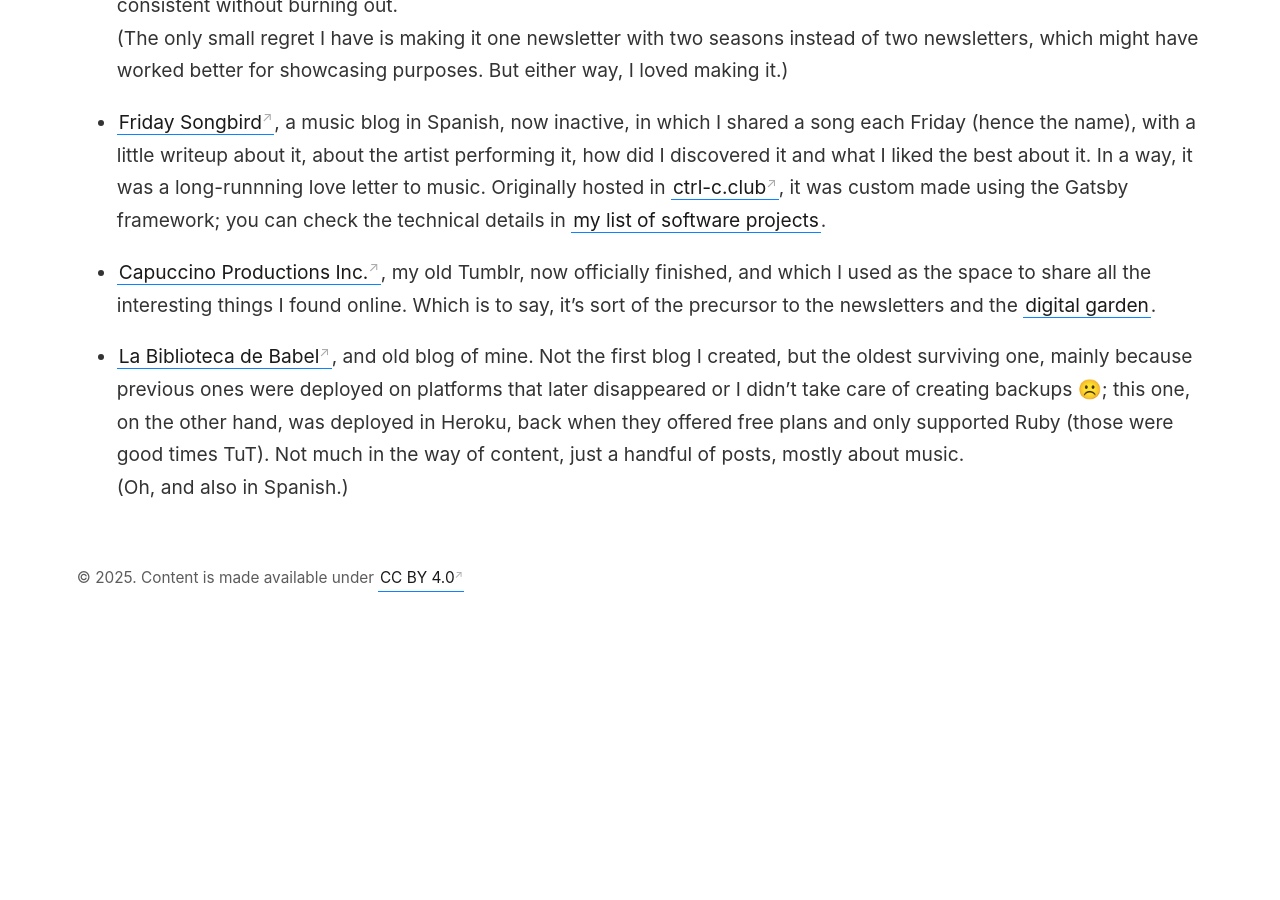
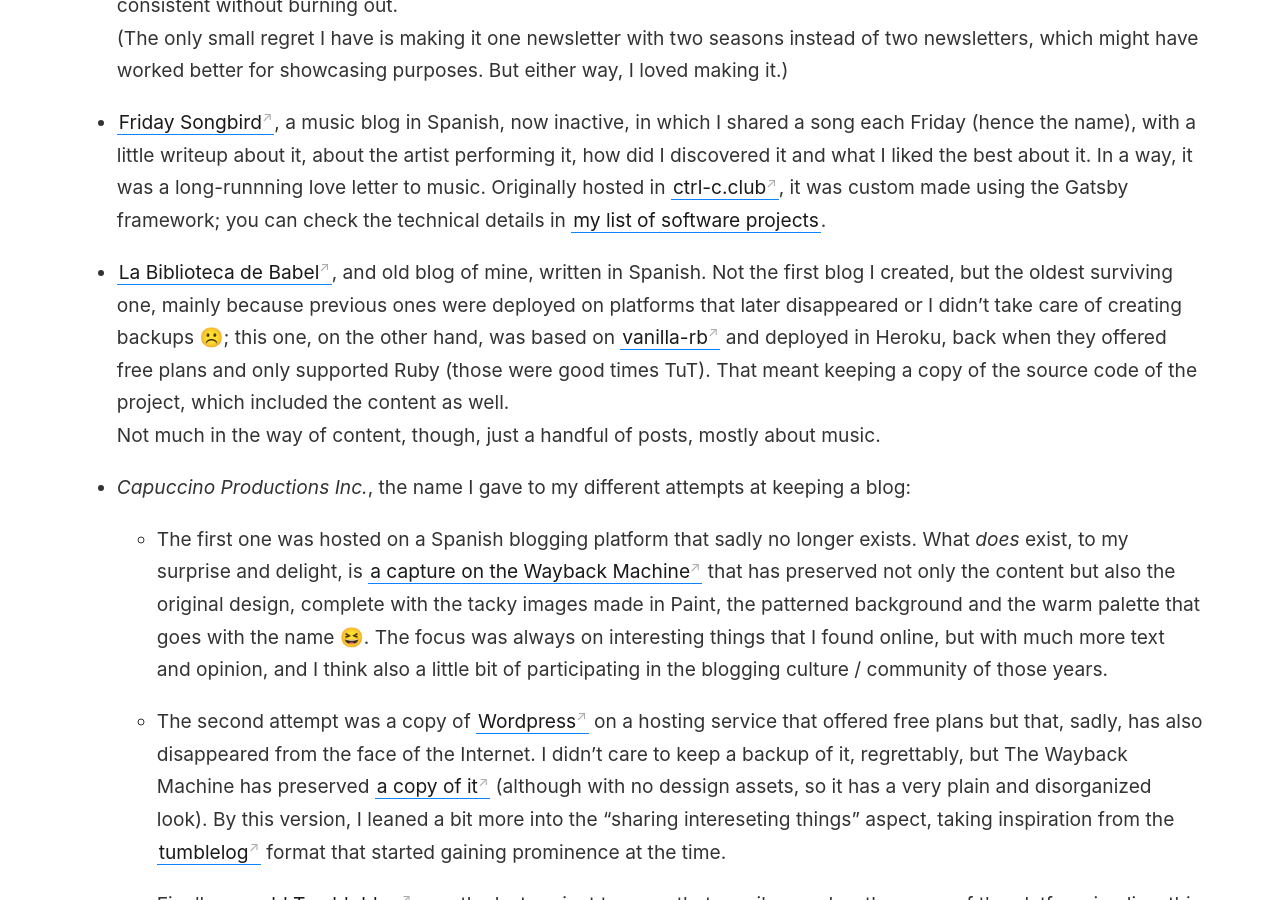
Before and after one commit to ricardochavezt/ricardochavezt.com, a Jekyll site: the page built from _pages/projects-other.md, in a window 1280 px wide and 900 px high, scrolled down 428 px. Built offline with Jekyll 4.4.1, drawn with Linux system fonts in a browser that asks for light colours; before the commit the page ends 1087 px from its top, so only the background shows below that; some of the changed text lies outside the part shown.

Commit message:
Content update: Other projects

```diff
--- a/_pages/projects-other.md
+++ b/_pages/projects-other.md
@@ -14,7 +14,14 @@
 
 - [Friday Songbird](/friday-songbird), a music blog in Spanish, now inactive, in which I shared a song each Friday (hence the name), with a little writeup about it, about the artist performing it, how did I discovered it and what I liked the best about it. In a way, it was a long-runnning love letter to music. Originally hosted in [ctrl-c.club](https://ctrl-c.club/), it was custom made using the Gatsby framework; you can check the technical details in <a class="internal-link" href="/projects-software">my list of software projects</a>.
 
-- [Capuccino Productions Inc.](https://capuccinoproductions.tumblr.com/), my old Tumblr, now officially finished, and which I used as the space to share all the interesting things I found online. Which is to say, it's sort of the precursor to the newsletters and the <a class="internal-link" href="/garden">digital garden</a>.
+- [La Biblioteca de Babel](/biblioteca-de-babel), and old blog of mine, written in Spanish. Not the first blog I created, but the oldest surviving one, mainly because previous ones were deployed on platforms that later disappeared or I didn't take care of creating backups ☹️; this one, on the other hand, was based on [vanilla-rb](https://github.com/lazyatom/vanilla-rb) and deployed in Heroku, back when they offered free plans and only supported Ruby (those were good times TuT). That meant keeping a copy of the source code of the project, which included the content as well.
+Not much in the way of content, though, just a handful of posts, mostly about music.
 
-- [La Biblioteca de Babel](/biblioteca-de-babel), and old blog of mine. Not the first blog I created, but the oldest surviving one, mainly because previous ones were deployed on platforms that later disappeared or I didn't take care of creating backups ☹️; this one, on the other hand, was deployed in Heroku, back when they offered free plans and only supported Ruby (those were good times TuT). Not much in the way of content, just a handful of posts, mostly about music.
-(Oh, and also in Spanish.)
+- _Capuccino Productions Inc._, the name I gave to my different attempts at keeping a blog:
+
+  - The first one was hosted on a Spanish blogging platform that sadly no longer exists. What _does_ exist, to my surprise and delight, is [a capture on the Wayback Machine](https://web.archive.org/web/20070807175824/http://capuccinoproductions.bitacoras.com/) that has preserved not only the content but also the original design, complete with the tacky images made in Paint, the patterned background and the warm palette that goes with the name 😆. The focus was always on interesting things that I found online, but with much more text and opinion, and I think also a little bit of participating in the blogging culture / community of those years.
+
+  - The second attempt was a copy of [Wordpress](https://wordpress.org/) on a hosting service that offered free plans but that, sadly, has also disappeared from the face of the Internet. I didn't care to keep a backup of it, regrettably, but The Wayback Machine has preserved [a copy of it](https://web.archive.org/web/20120924001818/http://capuccinoproductions.110mb.com/) (although with no dessign assets, so it has a very plain and disorganized look). By this version, I leaned a bit more into the "sharing intereseting things" aspect, taking inspiration from the [tumblelog](https://kottke.org/05/10/tumblelogs) format that started gaining prominence at the time.
+
+  - Finally, [my old Tumblr blog](https://capuccinoproductions.tumblr.com/) was the last project to carry that moniker, and as the name of the platform implies, this iteration leaned fully into the tumblelog format, turning into a space to share all the interesting things I found online. Which is to say, it's sort of the precursor to the newsletters and the <a class="internal-link" href="/garden">digital garden</a>.
+  (I *really* should make a backup of it though 😅)
```
